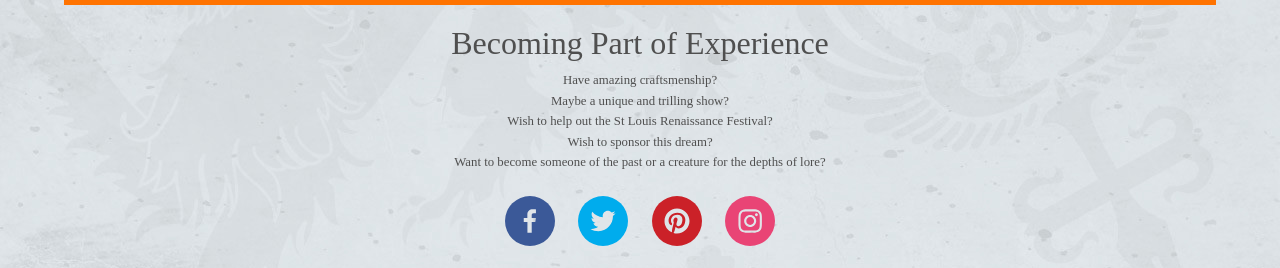
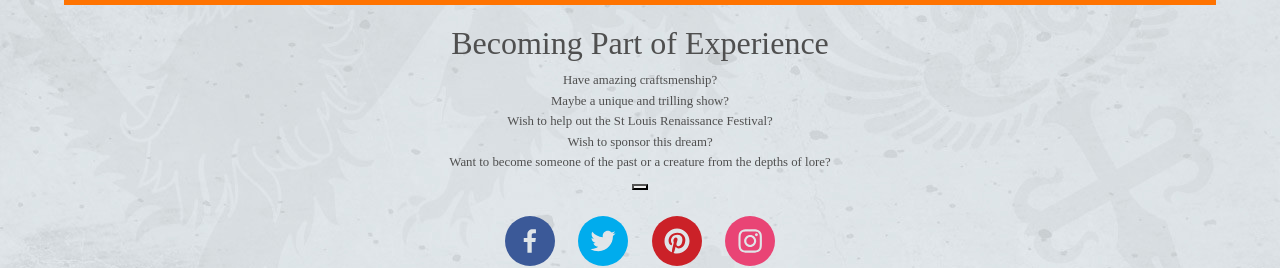
Before and after one commit to Chaotic-Nite/STL-renfest, a React (Create React App) app: page /getting-involved in a window 1280 px wide. Shown: the part 392-660 px from the top of the page. Built offline with nearby package versions, Linux system fonts and the light colour scheme; a web font is replaced by a local one.

Commit message:
corrected typo

```diff
--- a/src/pages/getting-involved.js
+++ b/src/pages/getting-involved.js
@@ -13,7 +13,12 @@
             Have amazing craftsmenship? <br /> Maybe a unique and trilling show?
             <br /> Wish to help out the St Louis Renaissance Festival? <br />
             Wish to sponsor this dream? <br /> Want to become someone of the
-            past or a creature for the depths of lore?
+            past or a creature from the depths of lore?
+          </div>
+          <div style={{ display: "inline-block" }}>
+            <Link to="/employment">
+              <button></button>
+            </Link>
           </div>
         </div>
         <SocialMedia />
```
